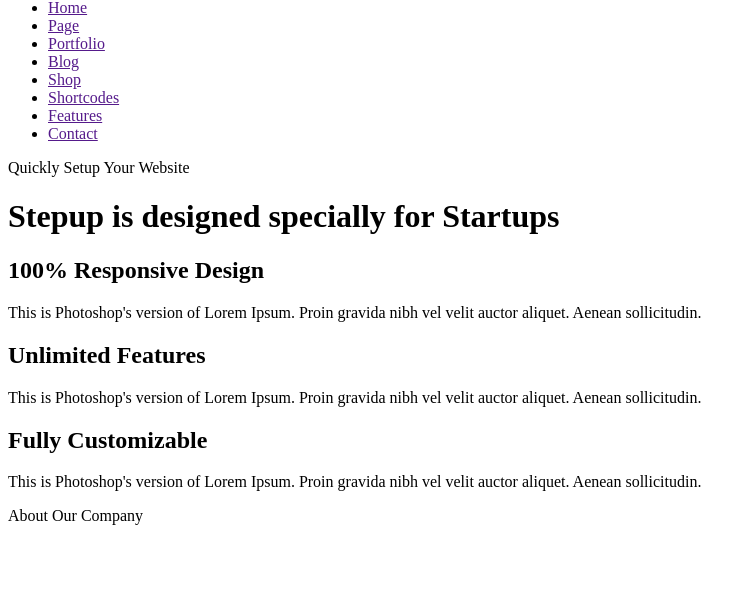
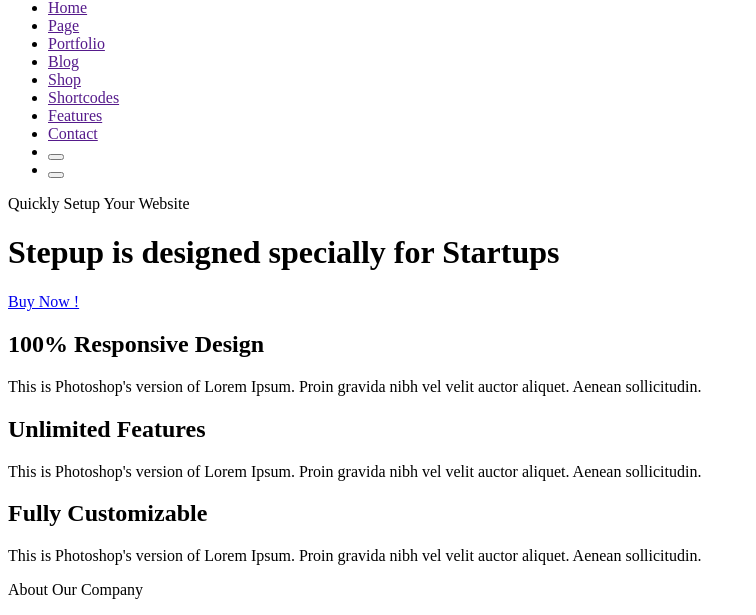
Before and after one commit to MaximGosunov/FrontendBlok, a plain HTML site: page index.html in a window 1280 px wide. Shown: the part 208-823 px from the top of the page, without its empty margins (0-756 px from the left). Before the commit the page ends 800 px from the top, so only its background shows below. Drawn offline with Linux system fonts and the light colour scheme.

Commit message:
Update index.html

```diff
--- a/index.html
+++ b/index.html
@@ -25,11 +25,15 @@
         <li><a href="">Shortcodes</a></li>
         <li><a href="">Features</a></li>
         <li><a href="">Contact</a></li>
+        <li><button></button></li>
+        <li><button></button></li>
     </ul>
     <div>
         <p>Quickly Setup Your Website</p>
         <h1>Stepup is designed specially for Startups</h1>
     </div>
+    <a href="#">Buy Now !</a>
+
     <h2>100% Responsive Design</h2>
     <p>This is Photoshop's version  of Lorem Ipsum. Proin gravida nibh vel velit auctor aliquet. Aenean sollicitudin.</p>
     <h2>Unlimited Features</h2>
```
